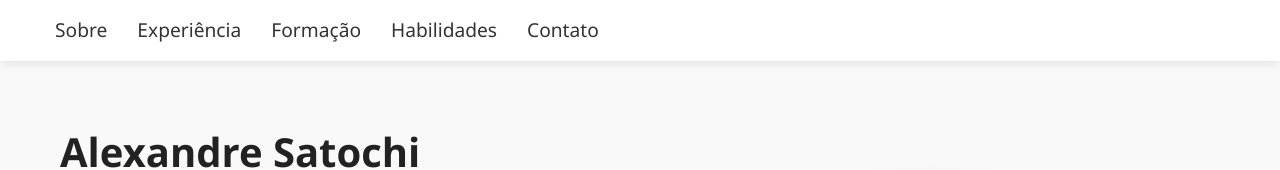
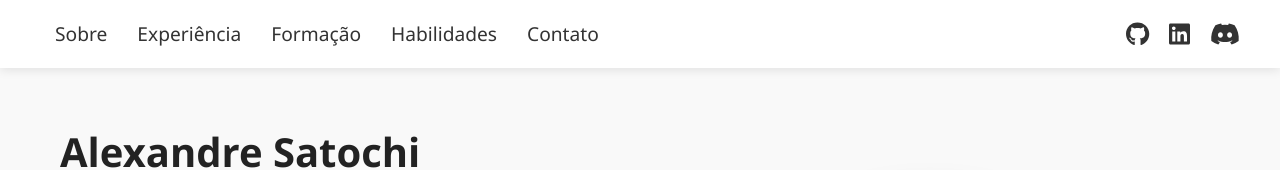
Before and after one commit to satochi-yamamoto/apresentacao_vue, a Vue app: page / in a window 1280 px wide. Shown: the top 170 px of the page. Built offline with nearby package versions, Linux system fonts and the light colour scheme.

Commit message:
Update App.vue

```diff
--- a/src/App.vue
+++ b/src/App.vue
@@ -14,13 +14,13 @@
         </nav>
         <div class="header-icons">
   <a href="https://github.com/satochi-yamamoto" target="_blank" rel="noopener noreferrer" title="GitHub">
-            <i class="fa-brands fa-github" aria-hidden="true"></i>
+    <font-awesome-icon :icon="['fab', 'github']" />
   </a>
   <a href="https://www.linkedin.com/in/alexyamamoto/" target="_blank" rel="noopener noreferrer" title="LinkedIn">
-            <i class="fab fa-linkedin"></i>
+    <font-awesome-icon :icon="['fab', 'linkedin']" />
   </a>
   <a href="#" target="_blank" rel="noopener noreferrer" title="Discord">
-            <i class="fa-brands fa-discord" aria-hidden="true"></i>
+    <font-awesome-icon :icon="['fab', 'discord']" />
   </a>
 </div>
         <div class="mobile-menu">
```
Lines whose indentation alone changed are shown as unchanged.
